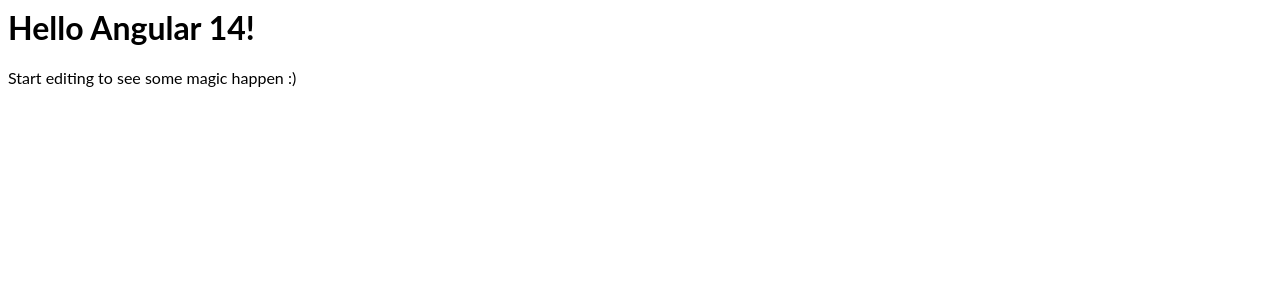
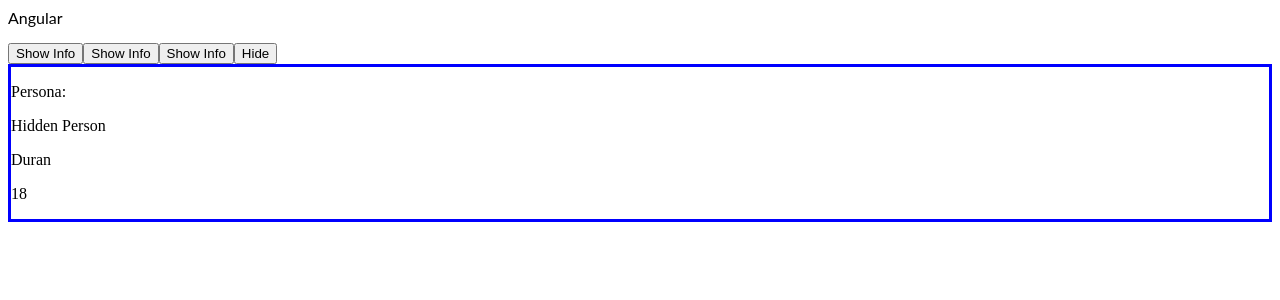
Before and after one commit to Renucopata/Angular-Practice, an Angular app: page / in a window 1280 px wide. Shown: the top 300 px of the page. Built offline with nearby package versions, Linux system fonts and the light colour scheme.

Commit message:
ngIf and hidden

```diff
--- a/src/app/app.component.html
+++ b/src/app/app.component.html
@@ -1,4 +1,12 @@
-<hello name="{{ name }}"></hello>
+
 <p>
-  Start editing to see some magic happen :)
+ Angular
 </p>
+<button (click)="showInfo1 = !showInfo1">Show Info</button>
+<app-person *ngIf="showInfo1" [name]="name" lastName='Duran' [age]=22></app-person>
+<button (click)="showInfo2 = !showInfo2">Show Info</button>
+<app-person *ngIf="showInfo2" name="Cynthia" lastName='Duran' [age]=32></app-person>
+<button (click)="showInfo3 = !showInfo3">Show Info</button>
+<app-person *ngIf="showInfo3" name="Dasyl" lastName='Duran' [age]=18></app-person>
+<button (click)="hide = !hide">Hide</button>
+<app-person [hidden]="hide" name="Hidden Person" lastName='Duran' [age]=18></app-person>
--- a/src/app/app.component.ts
+++ b/src/app/app.component.ts
@@ -6,5 +6,11 @@
   styleUrls: [ './app.component.css' ]
 })
 export class AppComponent  {
-  name = 'Angular ' + VERSION.major;
+
+public name: string = 'Camila';
+public showInfo1: boolean = false;
+public showInfo2: boolean = false;
+public showInfo3: boolean = false;
+public hide: boolean = false;
+
 }
--- a/src/app/app.module.ts
+++ b/src/app/app.module.ts
@@ -4,10 +4,11 @@
 
 import { AppComponent } from './app.component';
 import { HelloComponent } from './hello.component';
+import { PersonComponent } from './person/person.component';
 
 @NgModule({
   imports:      [ BrowserModule, FormsModule ],
-  declarations: [ AppComponent, HelloComponent ],
+  declarations: [ AppComponent, HelloComponent, PersonComponent ],
   bootstrap:    [ AppComponent ]
 })
 export class AppModule { }
--- /dev/null
+++ b/src/app/person/person.component.html
@@ -0,0 +1,7 @@
+<div style="border: 3px solid blue">
+
+  <p>Persona:</p>
+  <p>{{name}}</p>
+  <p>{{lastName}}</p>
+  <p>{{age}}</p>
+</div>
--- /dev/null
+++ b/src/app/person/person.component.ts
@@ -0,0 +1,19 @@
+import { Component, Input, OnInit } from '@angular/core';
+
+@Component({
+  selector: 'app-person',
+  templateUrl: './person.component.html',
+  styleUrls: ['./person.component.css']
+})
+export class PersonComponent implements OnInit {
+
+  constructor() { }
+
+  @Input() name!: string;
+  @Input() lastName!: string;
+  @Input() age!: number;
+
+  ngOnInit() {
+  }
+
+}
```
Also changed, not shown: src/app/person/person.component.css (added).
